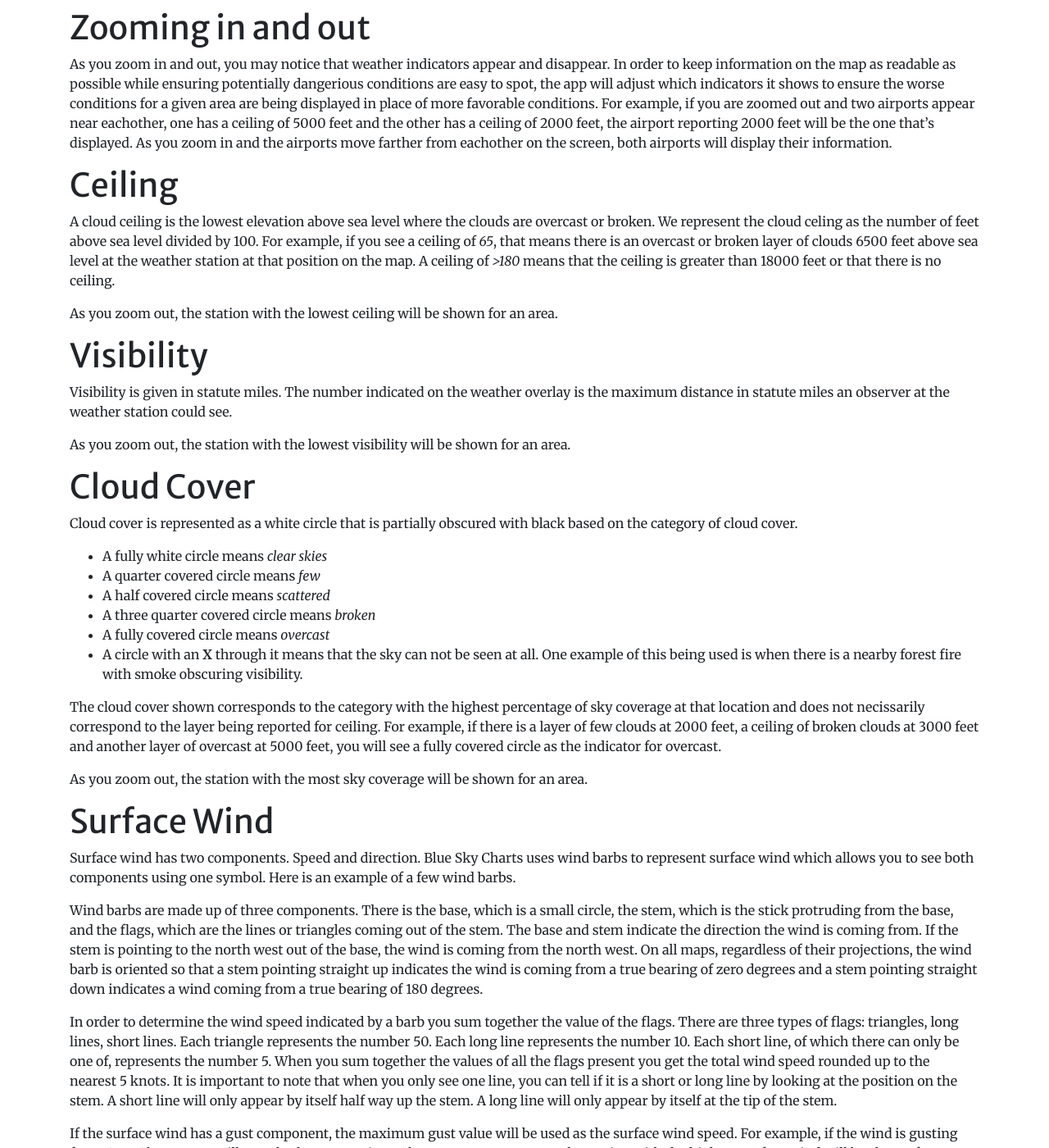
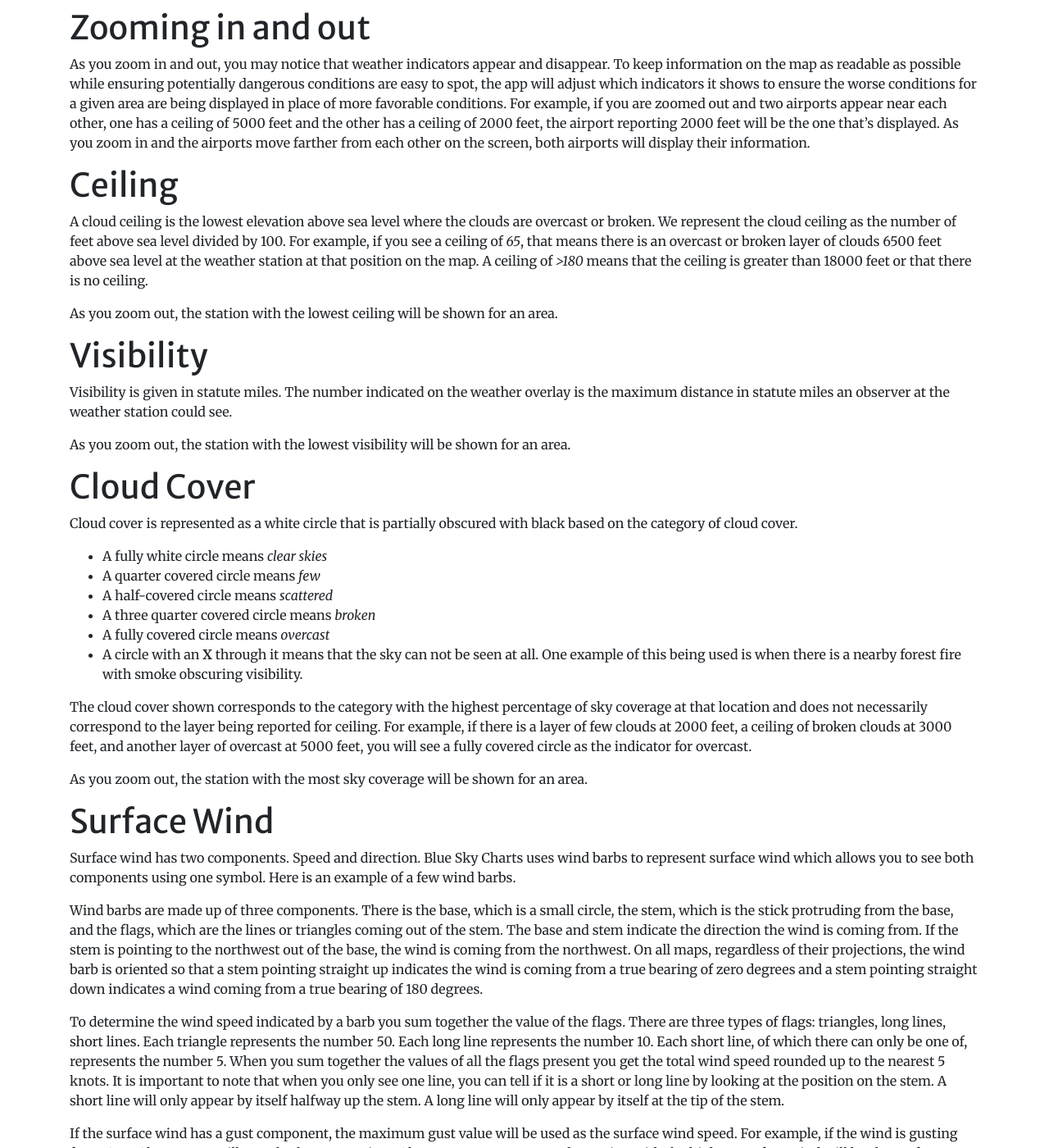
Before and after one commit to jcarter326613/blue-sky-charts, a Jekyll site: the page built from vfr-green-site/instructions/weather-symbols.md, in a window 1280 px wide and 1400 px high, scrolled down 686 px. Shown: the whole window at 82% size. Built offline with Jekyll 4.4.1, drawn with Linux system fonts in a browser that asks for light colours; nearby versions of some CDN libraries; some of the changed text lies outside the part shown.

Commit message:
Grammerly checked weather symbols

```diff
--- a/vfr-green-site/instructions/weather-symbols.md
+++ b/vfr-green-site/instructions/weather-symbols.md
@@ -10,10 +10,10 @@ This page goes over the various symbols used to represent each type of weather o
 {:toc}
 
 # Zooming in and out
-As you zoom in and out, you may notice that weather indicators appear and disappear.  In order to keep information on the map as readable as possible while ensuring potentially dangerious conditions are easy to spot, the app will adjust which indicators it shows to ensure the worse conditions for a given area are being displayed in place of more favorable conditions.  For example, if you are zoomed out and two airports appear near eachother, one has a ceiling of 5000 feet and the other has a ceiling of 2000 feet, the airport reporting 2000 feet will be the one that's displayed.  As you zoom in and the airports move farther from eachother on the screen, both airports will display their information.
+As you zoom in and out, you may notice that weather indicators appear and disappear.  To keep information on the map as readable as possible while ensuring potentially dangerous conditions are easy to spot, the app will adjust which indicators it shows to ensure the worse conditions for a given area are being displayed in place of more favorable conditions.  For example, if you are zoomed out and two airports appear near each other, one has a ceiling of 5000 feet and the other has a ceiling of 2000 feet, the airport reporting 2000 feet will be the one that's displayed.  As you zoom in and the airports move farther from each other on the screen, both airports will display their information.
 
 # Ceiling
-A cloud ceiling is the lowest elevation above sea level where the clouds are overcast or broken.  We represent the cloud celing as the number of feet above sea level divided by 100.  For example, if you see a ceiling of *65*, that means there is an overcast or broken layer of clouds 6500 feet above sea level at the weather station at that position on the map.  A ceiling of *>180* means that the ceiling is greater than 18000 feet or that there is no ceiling.
+A cloud ceiling is the lowest elevation above sea level where the clouds are overcast or broken.  We represent the cloud ceiling as the number of feet above sea level divided by 100.  For example, if you see a ceiling of *65*, that means there is an overcast or broken layer of clouds 6500 feet above sea level at the weather station at that position on the map.  A ceiling of *>180* means that the ceiling is greater than 18000 feet or that there is no ceiling.
 
 As you zoom out, the station with the lowest ceiling will be shown for an area.
 
@@ -27,12 +27,12 @@ Cloud cover is represented as a white circle that is partially obscured with bla
 
 * A fully white circle means *clear skies*
 * A quarter covered circle means *few*
-* A half covered circle means *scattered*
+* A half-covered circle means *scattered*
 * A three quarter covered circle means *broken*
 * A fully covered circle means *overcast*
 * A circle with an **X** through it means that the sky can not be seen at all.  One example of this being used is when there is a nearby forest fire with smoke obscuring visibility.
 
-The cloud cover shown corresponds to the category with the highest percentage of sky coverage at that location and does not necissarily correspond to the layer being reported for ceiling.  For example, if there is a layer of few clouds at 2000 feet, a ceiling of broken clouds at 3000 feet and another layer of overcast at 5000 feet, you will see a fully covered circle as the indicator for overcast.
+The cloud cover shown corresponds to the category with the highest percentage of sky coverage at that location and does not necessarily correspond to the layer being reported for ceiling.  For example, if there is a layer of few clouds at 2000 feet, a ceiling of broken clouds at 3000 feet, and another layer of overcast at 5000 feet, you will see a fully covered circle as the indicator for overcast.
 
 As you zoom out, the station with the most sky coverage will be shown for an area.
 
@@ -41,9 +41,9 @@ Surface wind has two components.  Speed and direction.  Blue Sky Charts uses win
 
 
 
-Wind barbs are made up of three components.  There is the base, which is a small circle, the stem, which is the stick protruding from the base, and the flags, which are the lines or triangles coming out of the stem.  The base and stem indicate the direction the wind is coming from.  If the stem is pointing to the north west out of the base, the wind is coming from the north west.  On all maps, regardless of their projections, the wind barb is oriented so that a stem pointing straight up indicates the wind is coming from a true bearing of zero degrees and a stem pointing straight down indicates a wind coming from a true bearing of 180 degrees.
+Wind barbs are made up of three components.  There is the base, which is a small circle, the stem, which is the stick protruding from the base, and the flags, which are the lines or triangles coming out of the stem.  The base and stem indicate the direction the wind is coming from.  If the stem is pointing to the northwest out of the base, the wind is coming from the northwest.  On all maps, regardless of their projections, the wind barb is oriented so that a stem pointing straight up indicates the wind is coming from a true bearing of zero degrees and a stem pointing straight down indicates a wind coming from a true bearing of 180 degrees.
 
-In order to determine the wind speed indicated by a barb you sum together the value of the flags.  There are three types of flags: triangles, long lines, short lines.  Each triangle represents the number 50.  Each long line represents the number 10.  Each short line, of which there can only be one of, represents the number 5.  When you sum together the values of all the flags present you get the total wind speed rounded up to the nearest 5 knots.  It is important to note that when you only see one line, you can tell if it is a short or long line by looking at the position on the stem.  A short line will only appear by itself half way up the stem.  A long line will only appear by itself at the tip of the stem.
+To determine the wind speed indicated by a barb you sum together the value of the flags.  There are three types of flags: triangles, long lines, short lines.  Each triangle represents the number 50.  Each long line represents the number 10.  Each short line, of which there can only be one of, represents the number 5.  When you sum together the values of all the flags present you get the total wind speed rounded up to the nearest 5 knots.  It is important to note that when you only see one line, you can tell if it is a short or long line by looking at the position on the stem.  A short line will only appear by itself halfway up the stem.  A long line will only appear by itself at the tip of the stem.
 
 If the surface wind has a gust component, the maximum gust value will be used as the surface wind speed.  For example, if the wind is gusting from 5 to 15 knots, you will see a barb representing 15 knots.  As you zoom out, the station with the highest surface wind will be shown for an area.
 
```
Also changed, not shown: other parts of vfr-green-site/instructions/weather-symbols.md (+1 -1 lines).
